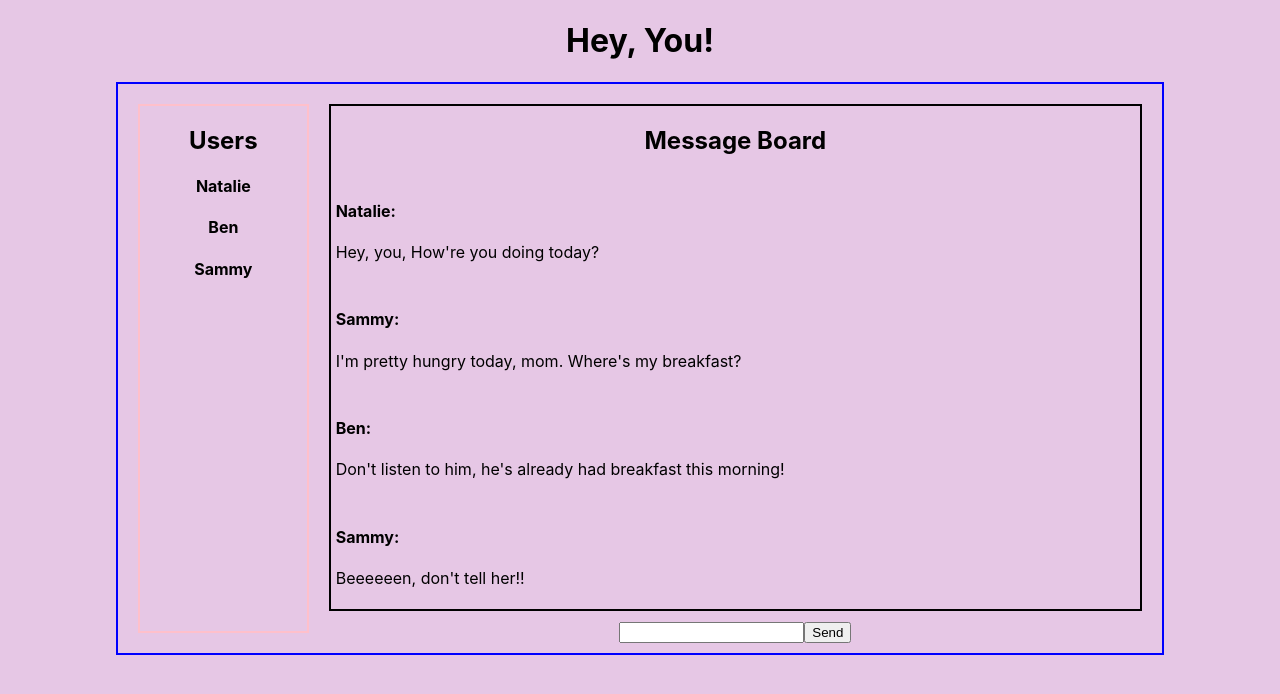
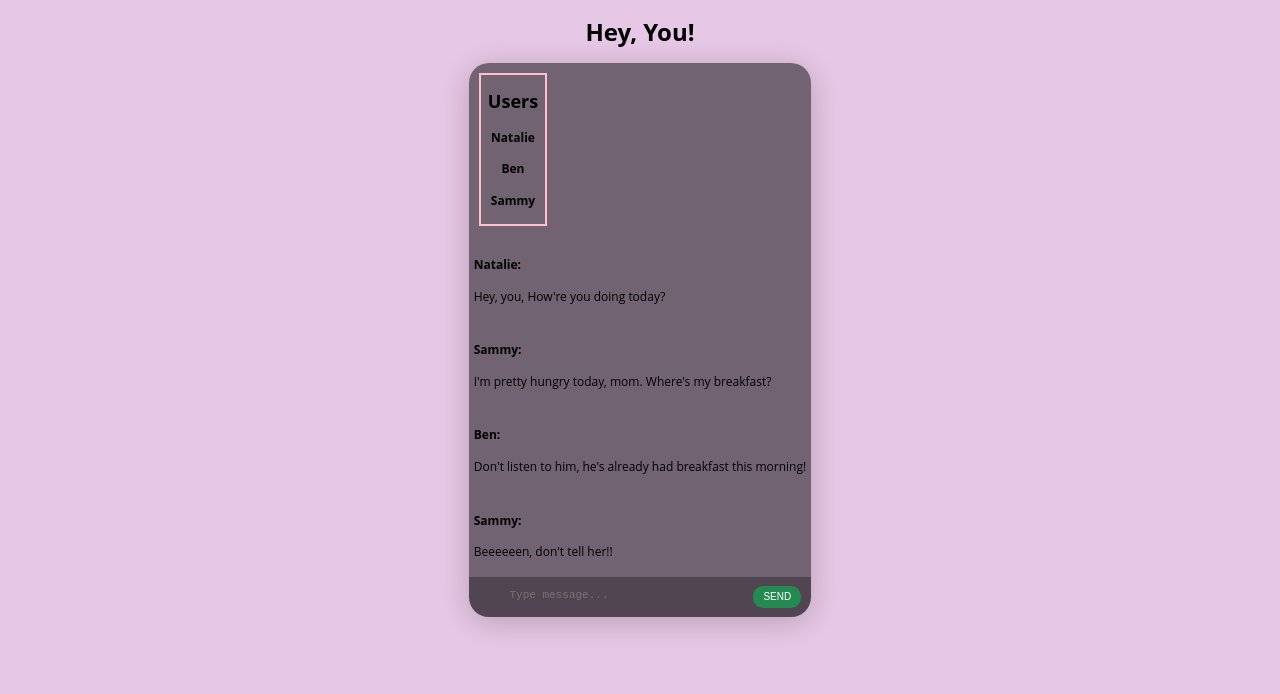
Before and after one commit to natsal33/hey-you-chat-app, a React (Create React App) app: page / in a window 1280 px wide. Shown: the top 694 px of the page. Built offline with nearby package versions, Linux system fonts and the light colour scheme.

Commit message:
random css stuff.

```diff
--- a/src/Components/ChatBox.jsx
+++ b/src/Components/ChatBox.jsx
@@ -2,6 +2,7 @@ import { React, useState } from "react";
 import InputBox from "./InputBox";
 import UsersBox from "./UsersBox";
 import MessageBoard from "./MessageBoard";
+import "./ChatUI.css";
 import "./ChatBox.css";
 
 function ChatBox() {
@@ -22,9 +23,9 @@ function ChatBox() {
     oldMessages.push({ name: inMessage.name, message: inMessage.message });
   };
   return (
-    <div id="chatbox">
+    <div className="chat">
       <UsersBox />
-      <div id="messageInputBox">
+      <div>
         <MessageBoard messages={messages} />
         <InputBox send={takeInputMessage} />
       </div>
--- /dev/null
+++ b/src/Components/ChatUI.css
@@ -0,0 +1,364 @@
+/*--------------------
+Mixins
+--------------------*/
+@mixin center {
+  position: absolute;
+  top: 50%;
+  left: 50%;
+  transform: translate(-50%, -50%);
+}
+
+@mixin ball {
+  @include center;
+  content: "";
+  display: block;
+  width: 3px;
+  height: 3px;
+  border-radius: 50%;
+  background: rgba(255, 255, 255, 0.5);
+  z-index: 2;
+  margin-top: 4px;
+  animation: ball 0.45s cubic-bezier(0, 0, 0.15, 1) alternate infinite;
+}
+
+/*--------------------
+  Body
+  --------------------*/
+*,
+*::before,
+*::after {
+  box-sizing: border-box;
+}
+
+html,
+body {
+  height: 100%;
+}
+
+body {
+  background: linear-gradient(135deg, #044f48, #2a7561);
+  background-size: cover;
+  font-family: "Open Sans", sans-serif;
+  font-size: 12px;
+  line-height: 1.3;
+  overflow: hidden;
+}
+
+.bg {
+  width: 100%;
+  height: 100%;
+  top: 0;
+  left: 0;
+  z-index: 1;
+  background: url("https://images.unsplash.com/photo-1451186859696-371d9477be93?crop=entropy&fit=crop&fm=jpg&h=975&ixjsv=2.1.0&ixlib=rb-0.3.5&q=80&w=1925")
+    no-repeat 0 0;
+  filter: blur(80px);
+  transform: scale(1.2);
+}
+
+/*--------------------
+  Chat
+  --------------------*/
+.chat {
+  @include center;
+  /* width: 300px;
+  height: 80vh;
+  max-height: 500px; */
+  z-index: 2;
+  overflow: hidden;
+  box-shadow: 0 5px 30px rgba(0, 0, 0, 0.2);
+  background: rgba(0, 0, 0, 0.5);
+  border-radius: 20px;
+  display: flex;
+  justify-content: space-between;
+  flex-direction: column;
+}
+
+/*--------------------
+  Chat Title
+  --------------------*/
+.chat-title {
+  flex: 0 1 45px;
+  position: relative;
+  z-index: 2;
+  background: rgba(0, 0, 0, 0.2);
+  color: #fff;
+  text-transform: uppercase;
+  text-align: left;
+  padding: 10px 10px 10px 50px;
+
+  h1,
+  h2 {
+    font-weight: normal;
+    font-size: 10px;
+    margin: 0;
+    padding: 0;
+  }
+
+  h2 {
+    color: rgba(255, 255, 255, 0.5);
+    font-size: 8px;
+    letter-spacing: 1px;
+  }
+
+  .avatar {
+    position: absolute;
+    z-index: 1;
+    top: 8px;
+    left: 9px;
+    border-radius: 30px;
+    width: 30px;
+    height: 30px;
+    overflow: hidden;
+    margin: 0;
+    padding: 0;
+    border: 2px solid rgba(255, 255, 255, 0.24);
+
+    img {
+      width: 100%;
+      height: auto;
+    }
+  }
+}
+
+/*--------------------
+  Messages
+  --------------------*/
+.messages {
+  flex: 1 1 auto;
+  color: rgba(255, 255, 255, 0.5);
+  overflow: hidden;
+  position: relative;
+  width: 100%;
+
+  & .messages-content {
+    position: absolute;
+    top: 0;
+    left: 0;
+    height: 101%;
+    width: 100%;
+  }
+
+  .message {
+    clear: both;
+    float: left;
+    padding: 6px 10px 7px;
+    border-radius: 10px 10px 10px 0;
+    background: rgba(0, 0, 0, 0.3);
+    margin: 8px 0;
+    font-size: 11px;
+    line-height: 1.4;
+    margin-left: 35px;
+    position: relative;
+    text-shadow: 0 1px 1px rgba(0, 0, 0, 0.2);
+
+    .timestamp {
+      position: absolute;
+      bottom: -15px;
+      font-size: 9px;
+      color: rgba(255, 255, 255, 0.3);
+    }
+
+    &::before {
+      content: "";
+      position: absolute;
+      bottom: -6px;
+      border-top: 6px solid rgba(0, 0, 0, 0.3);
+      left: 0;
+      border-right: 7px solid transparent;
+    }
+
+    .avatar {
+      position: absolute;
+      z-index: 1;
+      bottom: -15px;
+      left: -35px;
+      border-radius: 30px;
+      width: 30px;
+      height: 30px;
+      overflow: hidden;
+      margin: 0;
+      padding: 0;
+      border: 2px solid rgba(255, 255, 255, 0.24);
+
+      img {
+        width: 100%;
+        height: auto;
+      }
+    }
+
+    &.message-personal {
+      float: right;
+      color: #fff;
+      text-align: right;
+      background: linear-gradient(120deg, #248a52, #257287);
+      border-radius: 10px 10px 0 10px;
+
+      &::before {
+        left: auto;
+        right: 0;
+        border-right: none;
+        border-left: 5px solid transparent;
+        border-top: 4px solid #257287;
+        bottom: -4px;
+      }
+    }
+
+    &:last-child {
+      margin-bottom: 30px;
+    }
+
+    &.new {
+      transform: scale(0);
+      transform-origin: 0 0;
+      animation: bounce 500ms linear both;
+    }
+
+    &.loading {
+      &::before {
+        @include ball;
+        border: none;
+        animation-delay: 0.15s;
+      }
+
+      & span {
+        display: block;
+        font-size: 0;
+        width: 20px;
+        height: 10px;
+        position: relative;
+
+        &::before {
+          @include ball;
+          margin-left: -7px;
+        }
+
+        &::after {
+          @include ball;
+          margin-left: 7px;
+          animation-delay: 0.3s;
+        }
+      }
+    }
+  }
+}
+
+/*--------------------
+  Message Box
+  --------------------*/
+.message-box {
+  flex: 0 1 40px;
+  width: 100%;
+  background: rgba(0, 0, 0, 0.3);
+  padding: 10px;
+  position: relative;
+
+  & .message-input {
+    background: none;
+    border: none;
+    outline: none !important;
+    resize: none;
+    color: rgba(255, 255, 255, 0.7);
+    font-size: 11px;
+    height: 17px;
+    margin: 0;
+    padding-right: 20px;
+    width: 265px;
+  }
+
+  textarea:focus:-webkit-placeholder {
+    color: transparent;
+  }
+
+  & .message-submit {
+    position: absolute;
+    z-index: 1;
+    top: 9px;
+    right: 10px;
+    color: #fff;
+    border: none;
+    background: #248a52;
+    font-size: 10px;
+    text-transform: uppercase;
+    line-height: 1;
+    padding: 6px 10px;
+    border-radius: 10px;
+    outline: none !important;
+    transition: background 0.2s ease;
+
+    &:hover {
+      background: #1d7745;
+    }
+  }
+}
+
+/*--------------------
+  Custom Srollbar
+  --------------------*/
+.mCSB_scrollTools {
+  margin: 1px -3px 1px 0;
+  opacity: 0;
+}
+
+.mCSB_inside > .mCSB_container {
+  margin-right: 0px;
+  padding: 0 10px;
+}
+
+.mCSB_scrollTools .mCSB_dragger .mCSB_dragger_bar {
+  background-color: rgba(0, 0, 0, 0.5) !important;
+}
+
+/*--------------------
+  Bounce
+  --------------------*/
+@keyframes bounce {
+  0% {
+    transform: matrix3d(0, 0, 0, 0, 0, 0, 0, 0, 0, 0, 1, 0, 0, 0, 0, 1);
+  }
+  4.7% {
+    transform: matrix3d(0.45, 0, 0, 0, 0, 0.45, 0, 0, 0, 0, 1, 0, 0, 0, 0, 1);
+  }
+  9.41% {
+    transform: matrix3d(0.883, 0, 0, 0, 0, 0.883, 0, 0, 0, 0, 1, 0, 0, 0, 0, 1);
+  }
+  14.11% {
+    transform: matrix3d(1.141, 0, 0, 0, 0, 1.141, 0, 0, 0, 0, 1, 0, 0, 0, 0, 1);
+  }
+  18.72% {
+    transform: matrix3d(1.212, 0, 0, 0, 0, 1.212, 0, 0, 0, 0, 1, 0, 0, 0, 0, 1);
+  }
+  24.32% {
+    transform: matrix3d(1.151, 0, 0, 0, 0, 1.151, 0, 0, 0, 0, 1, 0, 0, 0, 0, 1);
+  }
+  29.93% {
+    transform: matrix3d(1.048, 0, 0, 0, 0, 1.048, 0, 0, 0, 0, 1, 0, 0, 0, 0, 1);
+  }
+  35.54% {
+    transform: matrix3d(0.979, 0, 0, 0, 0, 0.979, 0, 0, 0, 0, 1, 0, 0, 0, 0, 1);
+  }
+  41.04% {
+    transform: matrix3d(0.961, 0, 0, 0, 0, 0.961, 0, 0, 0, 0, 1, 0, 0, 0, 0, 1);
+  }
+  52.15% {
+    transform: matrix3d(0.991, 0, 0, 0, 0, 0.991, 0, 0, 0, 0, 1, 0, 0, 0, 0, 1);
+  }
+  63.26% {
+    transform: matrix3d(1.007, 0, 0, 0, 0, 1.007, 0, 0, 0, 0, 1, 0, 0, 0, 0, 1);
+  }
+  85.49% {
+    transform: matrix3d(0.999, 0, 0, 0, 0, 0.999, 0, 0, 0, 0, 1, 0, 0, 0, 0, 1);
+  }
+  100% {
+    transform: matrix3d(1, 0, 0, 0, 0, 1, 0, 0, 0, 0, 1, 0, 0, 0, 0, 1);
+  }
+}
+
+@keyframes ball {
+  from {
+    transform: translateY(0) scaleY(0.8);
+  }
+  to {
+    transform: translateY(-10px);
+  }
+}
--- a/src/Components/InputBox.jsx
+++ b/src/Components/InputBox.jsx
@@ -1,4 +1,5 @@
 import { React, useState } from "react";
+import "./ChatUI.css";
 
 function InputBox({ send }) {
   const [message, updateMessage] = useState("");
@@ -12,14 +13,16 @@ function InputBox({ send }) {
   }
 
   return (
-    <div>
-      <form onSubmit={handleSubmit}>
-        <input
-          type="text"
-          onChange={(e) => updateMessage(e.target.value)}
-        ></input>
-        <input type="submit" value="Send" />
-      </form>
+    <div className="message-box">
+      <textarea
+        type="text"
+        className="message-input"
+        placeholder="Type message..."
+        onChange={(e) => updateMessage(e.target.value)}
+      ></textarea>
+      <button type="submit" className="message-submit" value="Send">
+        Send
+      </button>
     </div>
   );
 }
--- a/src/Components/MessageBoard.jsx
+++ b/src/Components/MessageBoard.jsx
@@ -1,5 +1,6 @@
 import { React, useState, useEffect } from "react";
 import Message from "./Message";
+import "./ChatUI.css";
 import "./MessageBoard.css";
 
 function MessageBoard(props) {
@@ -18,9 +19,8 @@ function MessageBoard(props) {
   }
 
   return (
-    <div id="messageBoard">
-      <h2>Message Board</h2>
-      {messageObjects}
+    <div clasName="messages">
+      <div className="messages-content">{messageObjects}</div>
     </div>
   );
 }
```
Also changed, not shown: 1 other file (tests, documents, lock files or other folders).
